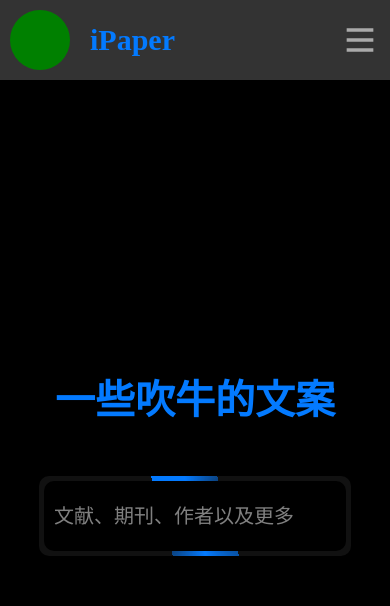
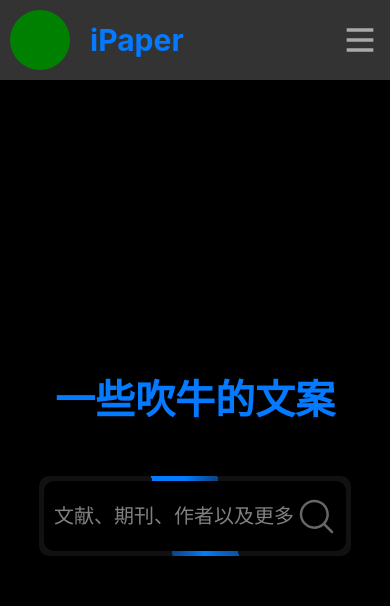
Before and after one commit to VeryGoodEffect/ipaper-frontend, a Vue app: page / in a window 390 px wide. Shown: the top 606 px of the page. Built offline with nearby package versions, Linux system fonts and the light colour scheme.

Commit message:
首页完成

```diff
--- a/public/css/index.css
+++ b/public/css/index.css
@@ -20,6 +20,7 @@ body {
 
 * {
   color: var(--default-text-color);
+  font-family: "SF Pro SC","SF Pro Text","SF Pro Icons","PingFang SC","Helvetica Neue","Helvetica","Arial",sans-serif;
 }
 
 /* #region basic-button */
@@ -144,6 +145,9 @@ button {
     transition: 1s cubic-bezier(0.075, 0.82, 0.165, 1);
     width: 80vw;
   }
+  .huge-input {
+    font-size: 25px;
+  }
 }
 
 @media screen and (max-width: 500px) {
--- a/src/views/intro/IntroView.vue
+++ b/src/views/intro/IntroView.vue
@@ -20,6 +20,7 @@
       <h2>一些吹牛的文案</h2>
       <div class="huge-input-wrapper">
         <input class="basic-input huge-input" type="text" placeholder="文献、期刊、作者以及更多"/>
+        <svg t="1699356103686" class="icon" viewBox="0 0 1024 1024" version="1.1" xmlns="http://www.w3.org/2000/svg" p-id="4162" width="200" height="200"><path d="M945.066667 898.133333l-189.866667-189.866666c55.466667-64 87.466667-149.333333 87.466667-241.066667 0-204.8-168.533333-373.333333-373.333334-373.333333S96 264.533333 96 469.333333 264.533333 842.666667 469.333333 842.666667c91.733333 0 174.933333-34.133333 241.066667-87.466667l189.866667 189.866667c6.4 6.4 14.933333 8.533333 23.466666 8.533333s17.066667-2.133333 23.466667-8.533333c8.533333-12.8 8.533333-34.133333-2.133333-46.933334zM469.333333 778.666667C298.666667 778.666667 160 640 160 469.333333S298.666667 160 469.333333 160 778.666667 298.666667 778.666667 469.333333 640 778.666667 469.333333 778.666667z"  p-id="4163"></path></svg>
       </div>
     </div>
   </main>
@@ -161,4 +162,28 @@ main h2 {
     display: none;
   }
 }
+
+.icon {
+  width: 50px;
+  height: 50px;
+  background-size: cover;
+  cursor: pointer;
+  position: absolute;
+  right: 15px;
+  z-index: 10;
+  transition: 1s cubic-bezier(0.075, 0.82, 0.165, 1);
+  fill: #666;
+}
+
+.icon:hover {
+  scale: 1.2;
+  fill: var(--theme-color);
+}
+
+@media screen and (max-width: 850px) {
+  .icon {
+    width: 40px;
+    height: 40px;
+  }
+}
 </style>
```
Also changed, not shown: src/components/svg/search_icon.svg (added).
